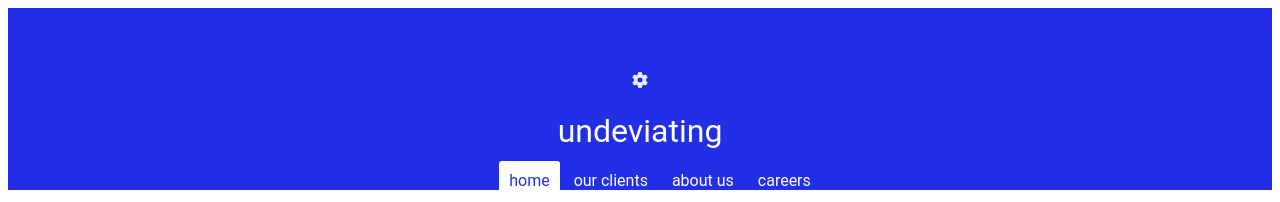
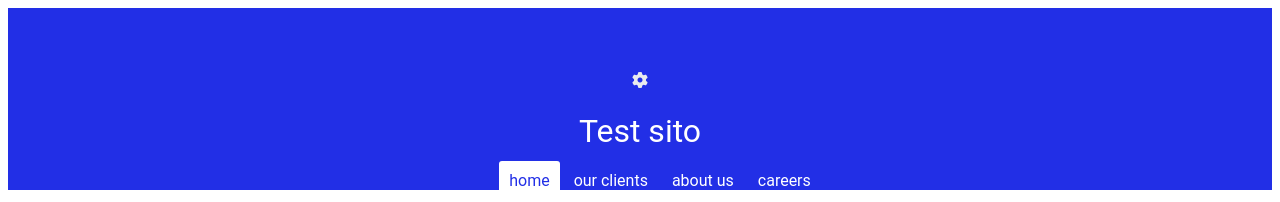
Before and after one commit to yixuan-xie1/test, a plain HTML site: page index.html in a window 1280 px wide. Shown: the top 202 px of the page. Drawn offline with Linux system fonts and the light colour scheme; a web font is replaced by a local one.

Commit message:
Aggiornamento titolo

```diff
--- a/index.html
+++ b/index.html
@@ -14,7 +14,7 @@
         <header>
 
             <i class="fa-sharp fa-solid fa-gear" style="color: #e9ebee;"></i>
-            <h1>undeviating</h1>
+            <h1>Test sito</h1>
             <nav>
                 <ul>
                     <li><a class="active nounderline" href="#">home</a></li>
```
